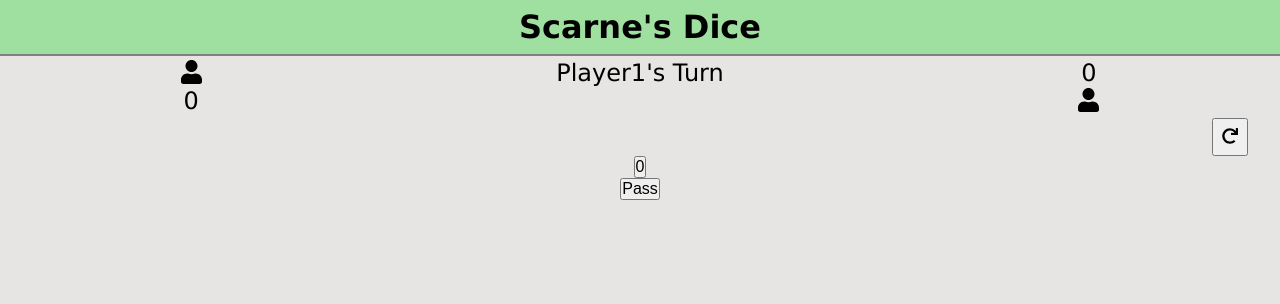
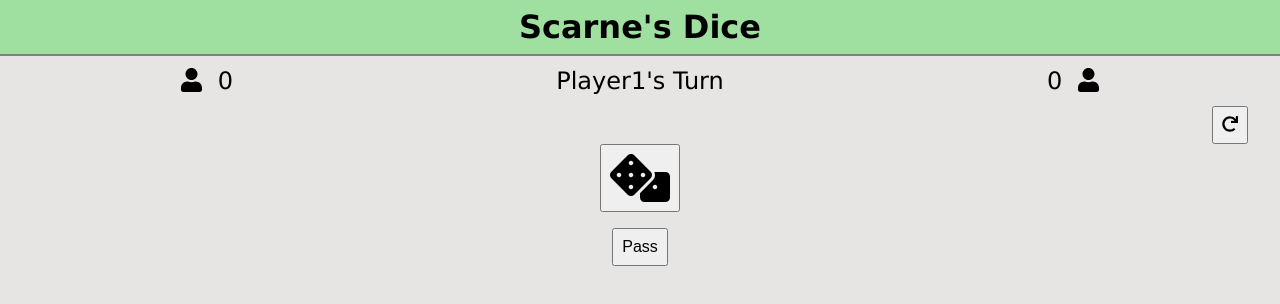
Before and after one commit to prince-thind/scarne-s-dice, a React (Create React App) app: page / in a window 1280 px wide. Shown: the top 304 px of the page. Built offline with nearby package versions, Linux system fonts and the light colour scheme.

Commit message:
add font awesome icons

```diff
--- a/package.json
+++ b/package.json
@@ -3,6 +3,9 @@
   "version": "0.1.0",
   "private": true,
   "dependencies": {
+    "@fortawesome/fontawesome-svg-core": "^1.2.36",
+    "@fortawesome/free-solid-svg-icons": "^5.15.4",
+    "@fortawesome/react-fontawesome": "^0.1.17",
     "@testing-library/jest-dom": "^5.16.2",
     "@testing-library/react": "^12.1.2",
     "@testing-library/user-event": "^13.5.0",
--- a/src/App.js
+++ b/src/App.js
@@ -37,7 +37,7 @@ function App() {
 
   function MainContent() {
     if (winner) {
-      return <div>{winner} has Won!</div>;
+      return <div className="winner">{winner[0].toUpperCase()+winner.slice(1)} has Won!</div>;
     }
     return (
       <div>
--- a/src/components/Dice.js
+++ b/src/components/Dice.js
@@ -1,3 +1,14 @@
+import {
+  faDice,
+  faDiceOne,
+  faDiceFive,
+  faDiceFour,
+  faDiceThree,
+  faDiceSix,
+  faDiceTwo,
+} from "@fortawesome/free-solid-svg-icons";
+import { FontAwesomeIcon } from "@fortawesome/react-fontawesome";
+
 export default function Dice({
   setTurn,
   turn,
@@ -7,7 +18,7 @@ export default function Dice({
 }) {
   return (
     <button className="dice button" onClick={playRound}>
-      {diceNumber}
+      {formatDice(diceNumber)}
     </button>
   );
 
@@ -15,7 +26,7 @@ export default function Dice({
     const random = randomRoll();
     setDiceNumber(random);
 
-    if (random === 1) {
+    if (random === 10) {
       resetMove();
     } else if (random > 1) {
       incrementScore(random);
@@ -47,3 +58,17 @@ export default function Dice({
     return Math.trunc(Math.random() * 6 + 1);
   }
 }
+
+function formatDice(diceNumber) {
+  const icons = [
+    faDice,
+    faDiceOne,
+    faDiceTwo,
+    faDiceThree,
+    faDiceFour,
+    faDiceFive,
+    faDiceSix,
+  ];
+
+  return <FontAwesomeIcon className="dice-icon" icon={icons[diceNumber]} />
+}
--- a/src/index.css
+++ b/src/index.css
@@ -24,6 +24,13 @@ body {
   justify-content: space-around;
   font-size: 1.5rem;
   padding: 0.2rem;
+  margin: 0.5rem 0;
+}
+.numeric-score {
+  display: inline-block;
+}
+.score svg {
+  margin: 0 1rem;
 }
 .reset {
   padding: 0.5rem;
@@ -33,6 +40,15 @@ body {
   margin-right: 2rem;
 }
 .dice {
+  padding: 0.5rem;
+}
+.dice-icon {
+  font-size: 3rem;
 }
 .pass {
+  padding: 0.5rem;
+  margin: 1rem auto;
 }
+.winner{
+    font-size: 3rem;
+}
```
Also changed, not shown: 1 other file (tests, documents, lock files or other folders).
